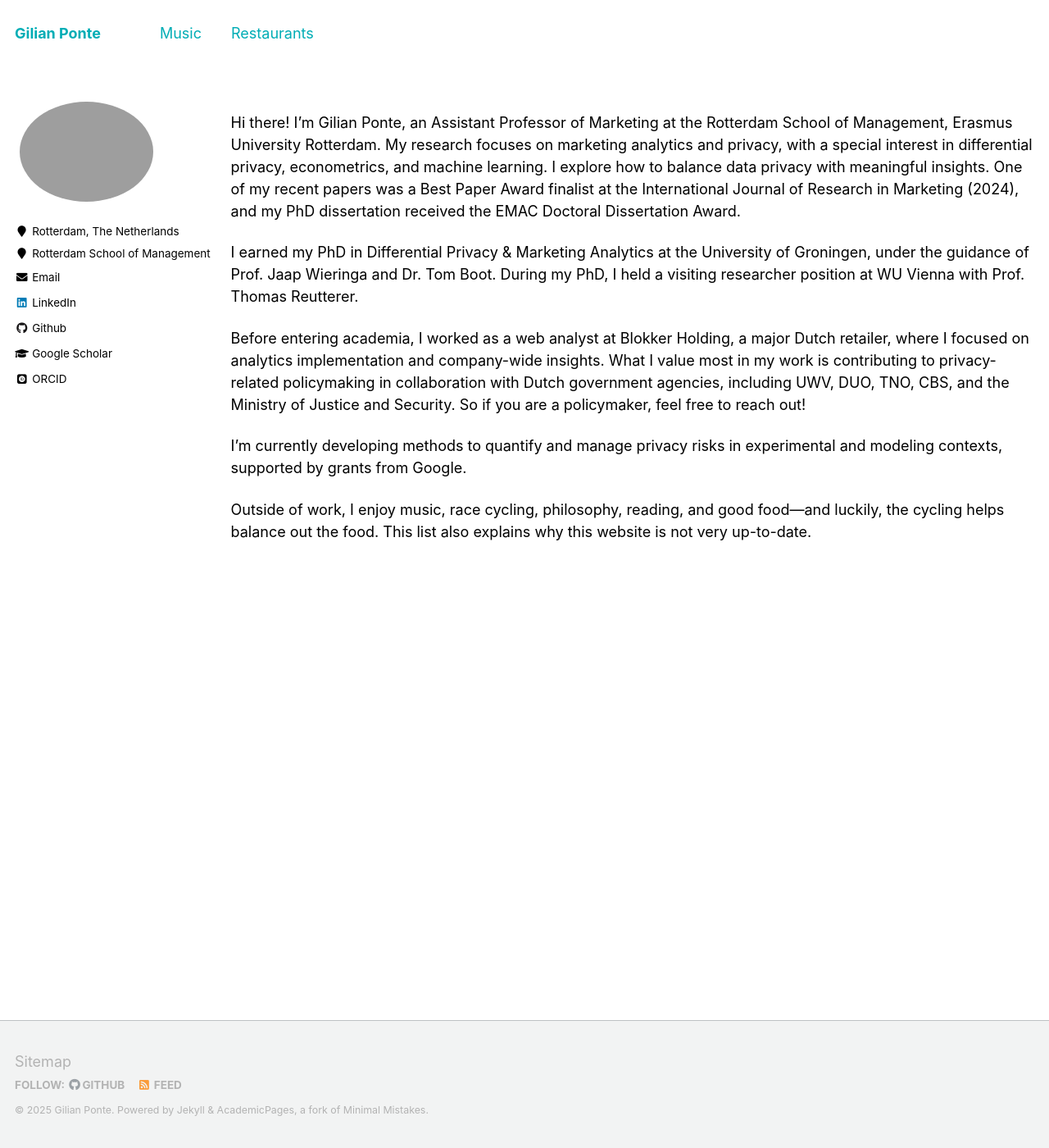
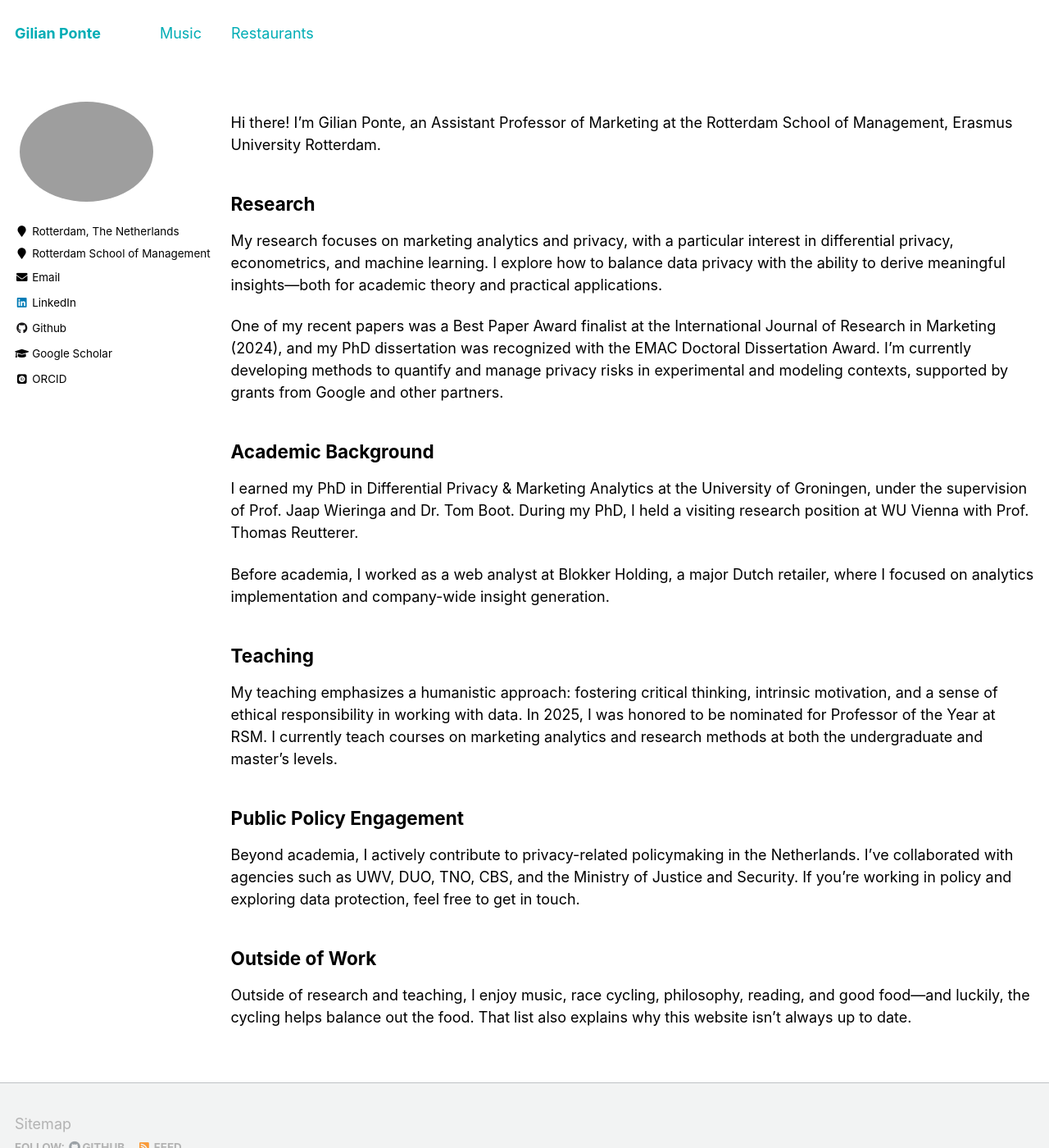
Before and after one commit to GilianPonte/gilianponte.github.io, a Jekyll site: the page built from _pages/year-archive.md, in a window 1280 px wide and 1400 px high. Shown: the whole window at 82% size. Built offline with Jekyll 4.4.1, drawn with Linux system fonts in a browser that asks for light colours; some web fonts are replaced.

Commit message:
Update year-archive.md

```diff
--- a/_pages/year-archive.md
+++ b/_pages/year-archive.md
@@ -8,13 +8,28 @@ redirect_from:
   - /wordpress/blog-posts/
 ---
 
-Hi there! I'm Gilian Ponte, an Assistant Professor of Marketing at the Rotterdam School of Management, Erasmus University Rotterdam. My research focuses on marketing analytics and privacy, with a special interest in differential privacy, econometrics, and machine learning. I explore how to balance data privacy with meaningful insights. One of my recent papers was a Best Paper Award finalist at the International Journal of Research in Marketing (2024), and my PhD dissertation received the EMAC Doctoral Dissertation Award.
+Hi there! I'm Gilian Ponte, an Assistant Professor of Marketing at the Rotterdam School of Management, Erasmus University Rotterdam.
 
-I earned my PhD in Differential Privacy & Marketing Analytics at the University of Groningen, under the guidance of Prof. Jaap Wieringa and Dr. Tom Boot. During my PhD, I held a visiting researcher position at WU Vienna with Prof. Thomas Reutterer.
+## Research
 
-Before entering academia, I worked as a web analyst at Blokker Holding, a major Dutch retailer, where I focused on analytics implementation and company-wide insights.
-What I value most in my work is contributing to privacy-related policymaking in collaboration with Dutch government agencies, including UWV, DUO, TNO, CBS, and the Ministry of Justice and Security. So if you are a policymaker, feel free to reach out!
+My research focuses on marketing analytics and privacy, with a particular interest in differential privacy, econometrics, and machine learning. I explore how to balance data privacy with the ability to derive meaningful insights—both for academic theory and practical applications.
 
-I’m currently developing methods to quantify and manage privacy risks in experimental and modeling contexts, supported by grants from Google.
+One of my recent papers was a Best Paper Award finalist at the International Journal of Research in Marketing (2024), and my PhD dissertation was recognized with the EMAC Doctoral Dissertation Award. I'm currently developing methods to quantify and manage privacy risks in experimental and modeling contexts, supported by grants from Google and other partners.
 
-Outside of work, I enjoy music, race cycling, philosophy, reading, and good food—and luckily, the cycling helps balance out the food. This list also explains why this website is not very up-to-date.
+## Academic Background
+
+I earned my PhD in Differential Privacy & Marketing Analytics at the University of Groningen, under the supervision of Prof. Jaap Wieringa and Dr. Tom Boot. During my PhD, I held a visiting research position at WU Vienna with Prof. Thomas Reutterer.
+
+Before academia, I worked as a web analyst at Blokker Holding, a major Dutch retailer, where I focused on analytics implementation and company-wide insight generation.
+
+## Teaching
+
+My teaching emphasizes a humanistic approach: fostering critical thinking, intrinsic motivation, and a sense of ethical responsibility in working with data. In 2025, I was honored to be nominated for Professor of the Year at RSM. I currently teach courses on marketing analytics and research methods at both the undergraduate and master's levels.
+
+## Public Policy Engagement
+
+Beyond academia, I actively contribute to privacy-related policymaking in the Netherlands. I’ve collaborated with agencies such as UWV, DUO, TNO, CBS, and the Ministry of Justice and Security. If you're working in policy and exploring data protection, feel free to get in touch.
+
+## Outside of Work
+
+Outside of research and teaching, I enjoy music, race cycling, philosophy, reading, and good food—and luckily, the cycling helps balance out the food. That list also explains why this website isn’t always up to date.
```
